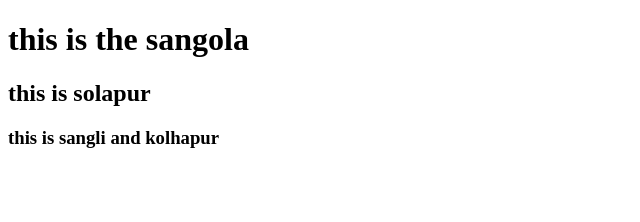
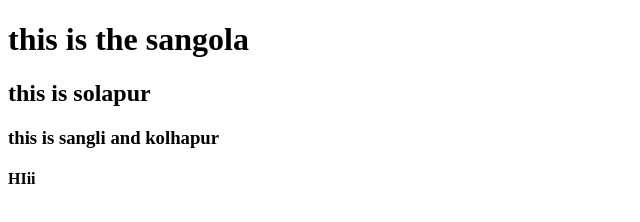
Before and after one commit to rohitjadhav45/simple_my_Task, a plain HTML site: page Simplechitty.html in a window 1280 px wide. Shown: the full height of the page, 0-640 px from the left. Drawn offline with Linux system fonts and the light colour scheme.

```diff
--- a/Simplechitty.html
+++ b/Simplechitty.html
@@ -10,5 +10,6 @@
     <h1>this is the sangola</h1>
     <h2>this is solapur</h2>
     <h3>this is sangli and kolhapur</h3>
+    <h4>HIii</h4>
 </body>
 </html>
```
